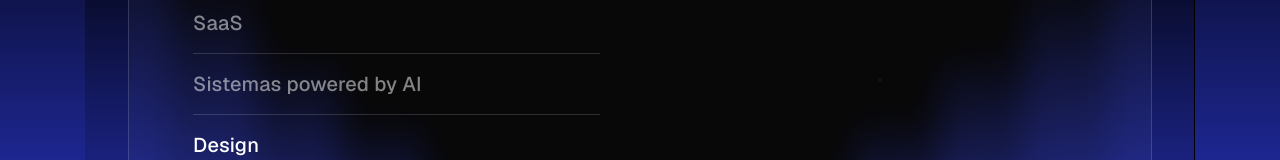
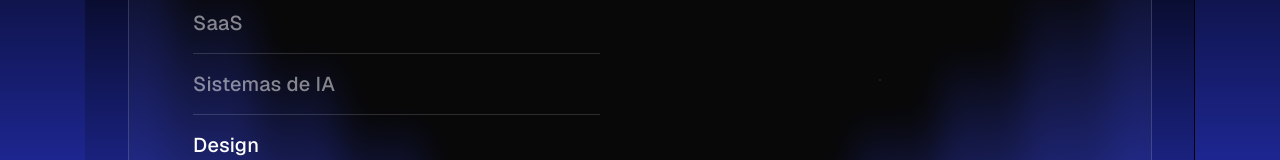
Before and after one commit to Fantom-Labs/fantom-website, a Next.js app: page / in a window 1280 px wide. Shown: the part 2770-2930 px from the top of the page. Built offline with nearby package versions, Linux system fonts and the light colour scheme.

Commit message:
📝 docs: renomeia item da section 3 para "Sistemas de IA"
Co-Authored-By: Claude Sonnet 5 <noreply@anthropic.com>

```diff
--- a/src/components/sections/o-que-fazemos.tsx
+++ b/src/components/sections/o-que-fazemos.tsx
@@ -31,7 +31,7 @@ const SERVICES: ServiceItem[] = [
     images: ["/images/section-3/saas-s3.png"],
   },
   {
-    title: "Sistemas powered by AI",
+    title: "Sistemas de IA",
     description:
       "Automações e ferramentas com IA que resolvem um problema real de negócio.",
   },
```
